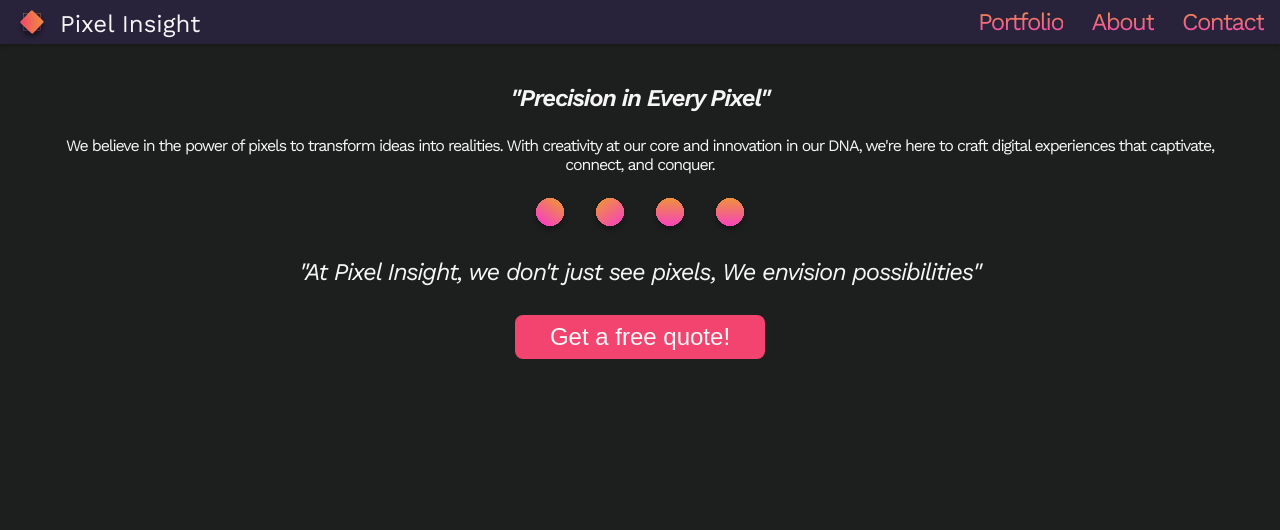
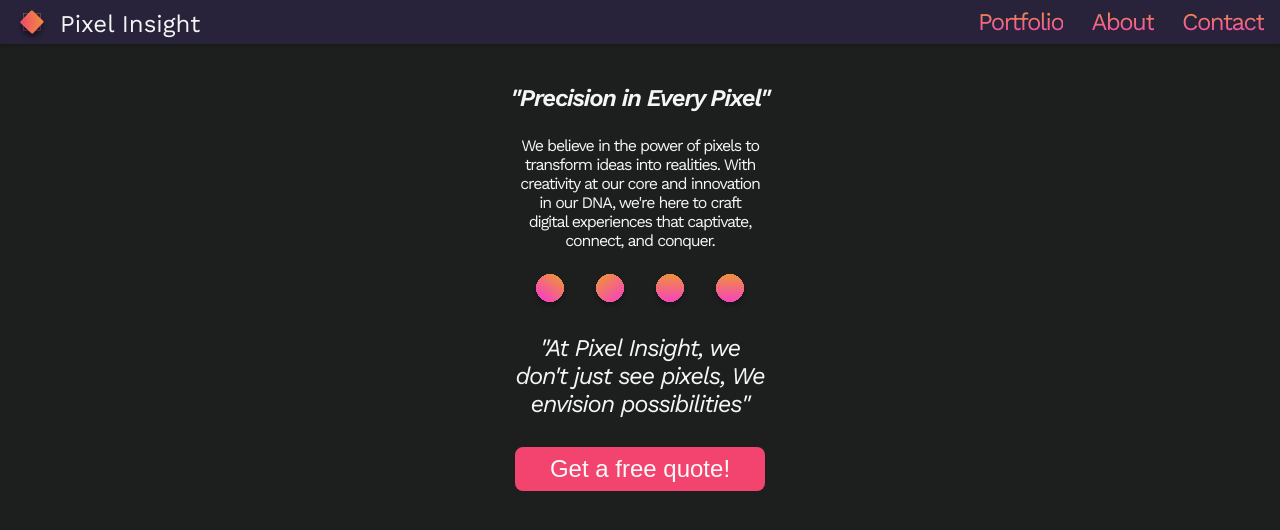
Before and after one commit to PixelInsight-AE/PixelInsight_Portfolio, a React (Vite) app: page / in a window 1280 px wide. Shown: the top 530 px of the page. Built offline with nearby package versions, Linux system fonts and the light colour scheme.

Commit message:
updated hero

```diff
--- a/src/components/home/_Hero.scss
+++ b/src/components/home/_Hero.scss
@@ -19,8 +19,10 @@
     font-weight: 400;
     @include padding-x(4rem);
     padding-bottom: 2.4rem;
+    max-width: 240px;
   }
   &__footer {
+    max-width: 250px;
     padding-top: 2.4rem;
     font-size: 2.4rem;
     letter-spacing: -0.12rem;
```
